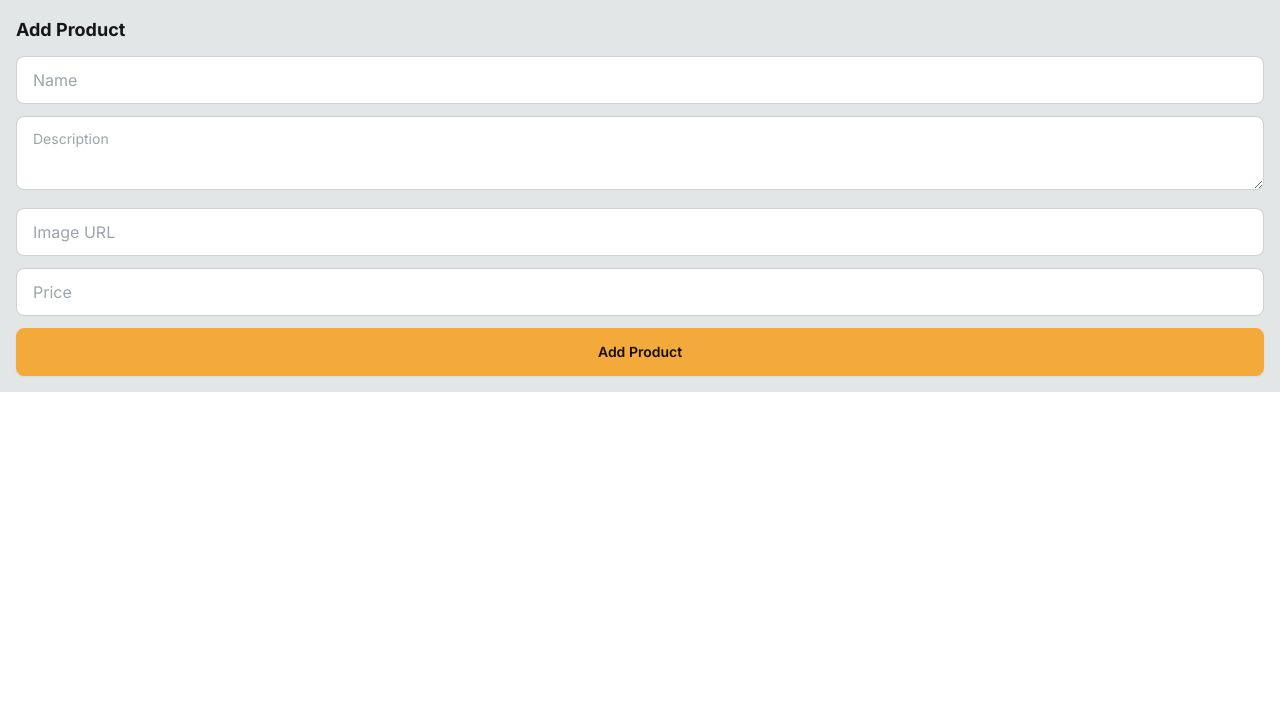
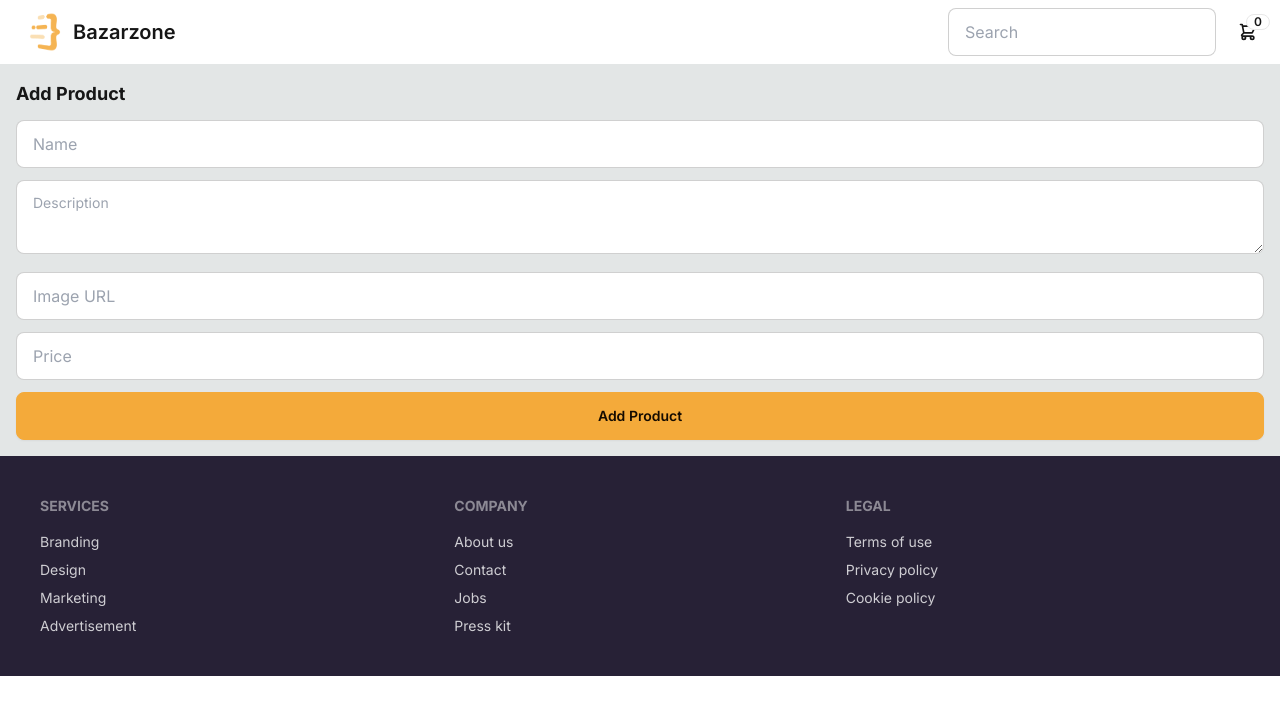
Before and after one commit to PrashantMaurya252/nextjs-e-commerce-app, a Next.js app: page /add-product in a window 1280 px wide. Shown: the top 714 px of the page. Built offline with nearby package versions, Linux system fonts and the light colour scheme; no server answers.

Commit message:
navbar and footer created

```diff
--- /dev/null
+++ b/src/app/Footer.tsx
@@ -0,0 +1,28 @@
+export default function Footer() {
+    return (
+      <footer className="bg-neutral p-10 text-neutral-content">
+        <div className="footer m-auto max-w-7xl">
+          <div>
+            <span className="footer-title">Services</span>
+            <a className="link-hover link">Branding</a>
+            <a className="link-hover link">Design</a>
+            <a className="link-hover link">Marketing</a>
+            <a className="link-hover link">Advertisement</a>
+          </div>
+          <div>
+            <span className="footer-title">Company</span>
+            <a className="link-hover link">About us</a>
+            <a className="link-hover link">Contact</a>
+            <a className="link-hover link">Jobs</a>
+            <a className="link-hover link">Press kit</a>
+          </div>
+          <div>
+            <span className="footer-title">Legal</span>
+            <a className="link-hover link">Terms of use</a>
+            <a className="link-hover link">Privacy policy</a>
+            <a className="link-hover link">Cookie policy</a>
+          </div>
+        </div>
+      </footer>
+    );
+  }
--- /dev/null
+++ b/src/app/Navbar/Navbar.tsx
@@ -0,0 +1,43 @@
+import Image from "next/image"
+import Link from "next/link"
+import logo from '@/assets/logo.png'
+import { redirect } from "next/navigation"
+import { getCart } from "@/lib/db/cart"
+import ShoppingCartButton from "./ShoppingCartButton"
+
+async function searchProducts(formData:FormData){
+    "use server"
+
+    const searchQuery = formData.get("searchQuery")?.toString()
+
+    if(searchQuery){
+        redirect("/search?query="+searchQuery);
+    }
+}
+
+
+const Navbar = async() => {
+    const cart=await getCart()
+  return (
+    <div className="bg-base-100">
+        <div className="navbar max-w-7xl m-auto flex-col sm:flex-row gap-2">
+            <div className="flex-1">
+                <Link href='/' className="btn btn-ghost text-xl normal-case">
+                    <Image src={logo} height={40} width={40} alt="Bazarzone Logo"/>
+                    Bazarzone
+                </Link>
+            </div>
+            <div className="flex-none gap-2">
+                <form action={searchProducts}>
+                    <div className="form-control">
+                        <input name="searchQuery" placeholder="Search" className="input input-bordered w-full min-w-[100px]" />
+                    </div>
+                </form>
+                <ShoppingCartButton cart={cart}/>
+            </div>
+        </div>
+    </div>
+  )
+}
+
+export default Navbar
--- /dev/null
+++ b/src/app/Navbar/ShoppingCartButton.tsx
@@ -0,0 +1,52 @@
+'use client'
+
+import { ShoppingCart } from "@/lib/db/cart";
+import { formatPrice } from "@/lib/format";
+import Link from "next/link";
+
+interface ShoppingCartButtonProps{
+    cart:ShoppingCart | null;
+}
+
+export default function ShoppingCartButton({cart}:ShoppingCartButtonProps){
+    function closeDropdown(){
+        const elem= document.activeElement as HTMLElement
+        if(elem){
+            elem.blur()
+        }
+    }
+    return(
+        <div className="dropdown dropdown-end">
+            <label tabIndex={0} className="btn-ghost btn-circle btn">
+                <div className="indicator">
+                <svg
+                  xmlns="http://www.w3.org/2000/svg"
+                    className="h-5 w-5"
+                    fill="none"
+                    viewBox="0 0 24 24"
+                    stroke="currentColor"
+                >
+                    <path
+                     strokeLinecap="round"
+                      strokeLinejoin="round"
+                      strokeWidth="2"
+                      d="M3 3h2l.4 2M7 13h10l4-8H5.4M7 13L5.4 5M7 13l-2.293 2.293c-.63.63-.184 1.707.707 1.707H17m0 0a2 2 0 100 4 2 2 0 000-4zm-8 2a2 2 0 11-4 0 2 2 0 014 0z"
+                    />
+                </svg>
+                <span className="badge badge-sm indicator-item">{cart?.size || 0}</span>
+                </div>
+            </label>
+            <div tabIndex={0} className="card dropdown-content card-compact mt-3 w-52 bg-base-100 shadow z-30">
+                <div className="cart-body">
+                    <span className="text-lg font-bold">{cart?.size || 0} Items</span>
+                    <span className="text-info">
+                        Subtotal:{formatPrice(cart?.subtotal || 0)}
+                    </span>
+                    <div className="card-actions">
+                        <Link href="/cart" className="btn btn-primary btn-block" onClick={closeDropdown}>View Cart</Link>
+                    </div>
+                </div>
+            </div>
+        </div>
+    )
+}
--- a/src/app/layout.tsx
+++ b/src/app/layout.tsx
@@ -1,6 +1,8 @@
 import type { Metadata } from "next";
 import { Inter } from "next/font/google";
 import "./globals.css";
+import Navbar from "./Navbar/Navbar";
+import Footer from "./Footer";
 
 const inter = Inter({ subsets: ["latin"] });
 
@@ -17,7 +19,9 @@
   return (
     <html lang="en">
       <body className={inter.className}>
+        <Navbar/>
         <main className="p-4 max-w-7xl m-auto min-w-[300px]">{children}</main>
+        <Footer/>
       </body>
     </html>
   );
--- a/src/lib/db/cart.ts
+++ b/src/lib/db/cart.ts
@@ -13,7 +13,7 @@
 }
 
 export async function getCart():Promise<ShoppingCart | null>{
-    const localCartId=cookies().get("localCardId")?.value
+    const localCartId=cookies().get("localCartId")?.value
     const cart=localCartId ?
     await prisma.cart.findUnique({
         where:{id:localCartId},
```
Also changed, not shown: 1 other file (tests, documents, lock files or other folders).
